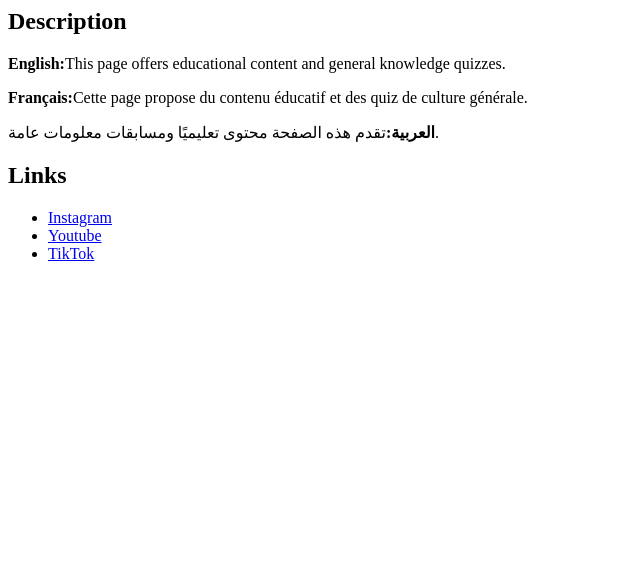
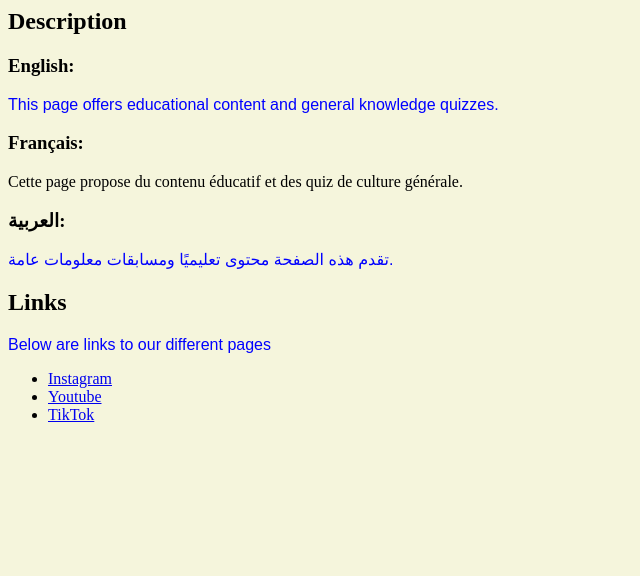
Before and after one commit to Adamosh1/CurioAdam, a plain HTML site: page index.html in a window 1280 px wide. Shown: the part 224-800 px from the top of the page, without its empty margins (0-640 px from the left). Drawn offline with Linux system fonts and the light colour scheme.

Commit message:
ajout style

```diff
--- a/index.html
+++ b/index.html
@@ -3,16 +3,21 @@
 <head>
     <meta charset="UTF-8">
     <title>CurioAdam</title>
+    <link href="style.css" rel="stylesheet">
 </head>
 <body>
     <img src="images/thinking emoji (1)-removebg-preview.jpg" alt="curioAdam Logo" width="200">
 
     <h2>Description</h2>
-    <p><strong>English:</strong>This page offers educational content and general knowledge quizzes.</p>
-    <p><strong>Français:</strong>Cette page propose du contenu éducatif et des quiz de culture générale.</p>
-    <p><strong>العربية:</strong>تقدم هذه الصفحة محتوى تعليميًا ومسابقات معلومات عامة.</p>
+    <h3><strong>English:</strong></h3>
+        <p>This page offers educational content and general knowledge quizzes.</p>
+    <h3><strong>Français:</strong></h3>
+        <p></p>Cette page propose du contenu éducatif et des quiz de culture générale.</p>
+    <h3><strong>العربية:</strong></h3>
+       <p> تقدم هذه الصفحة محتوى تعليميًا ومسابقات معلومات عامة.</p>
 
     <h2>Links</h2>
+    <p>Below are links to our different pages</p>
     <ul>
         <li><a href="https://www.instagram.com/curioadam_/">Instagram</a></li>
         <li><a href="https://www.youtube.com/@CurioAdam">Youtube</a></li>
--- /dev/null
+++ b/style.css
@@ -0,0 +1,5 @@
+p {
+    color: blue;
+    font-family: Arial, Helvetica, sans-serif;
+}
+body {background-color: beige;}
```
